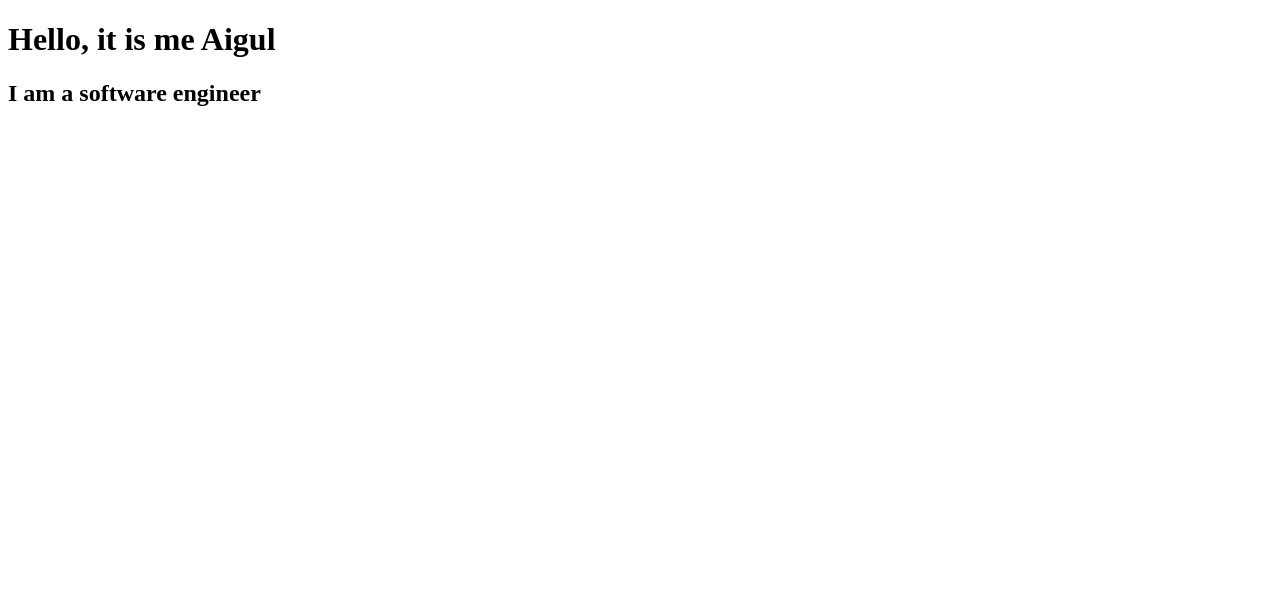
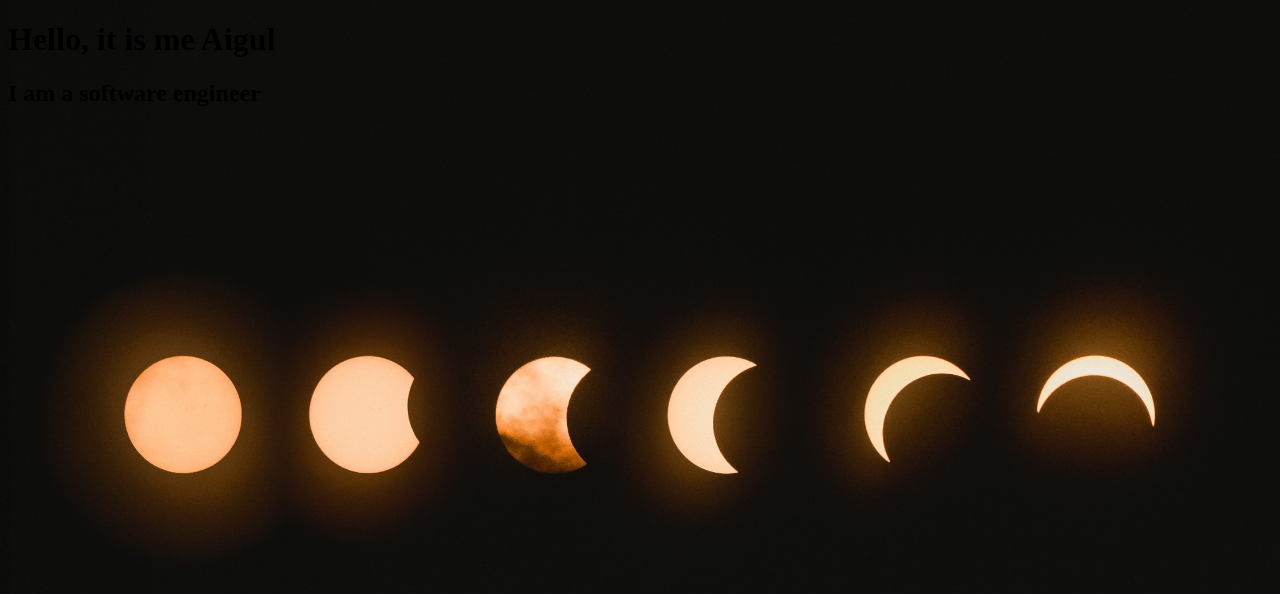
Before and after one commit to aigulsharipova/portfolio-me, a plain HTML site: page index.html in a window 1280 px wide. Drawn offline with Linux system fonts and the light colour scheme.

Commit message:
background

```diff
--- a/index.html
+++ b/index.html
@@ -4,6 +4,7 @@
   <meta charset="UTF-8">
   <meta http-equiv="X-UA-Compatible" content="IE=edge">
   <meta name="viewport" content="width=device-width, initial-scale=1.0">
+  <link rel="stylesheet" href="./style/style.css">
   <title>Aigul's portfolio</title>
 </head>
 <body>
--- a/style/style.css
+++ b/style/style.css
@@ -0,0 +1,8 @@
+body {
+  background-image: url('./background.jpg');
+  height: 800px;
+  background-position: center;
+  background-repeat: no-repeat;
+  background-size: cover;
+  position: relative;
+}
```
Also changed, not shown: 3 other files.
